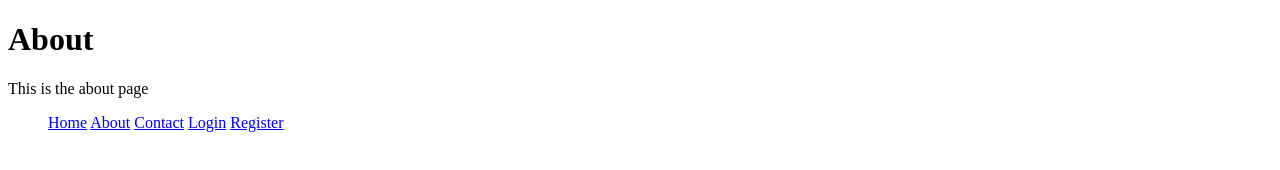
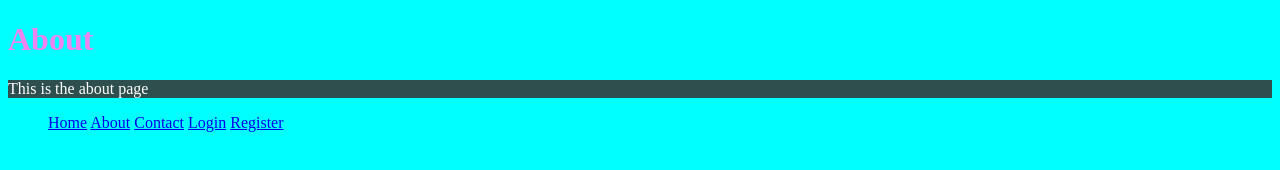
Before and after one commit to nec2dev/core_bank, a plain HTML site: page assets/pages/about.html in a window 1280 px wide. Drawn offline with Linux system fonts and the light colour scheme.

Commit message:
Aplique el estilo

```diff
--- /dev/null
+++ b/assets/css/style.css
@@ -0,0 +1,12 @@
+body {
+    background-color: cyan;
+}
+
+h1 {
+    color: violet;
+}
+
+p {
+    background-color: darkslategray;
+    color: white;
+}
--- a/assets/pages/about.html
+++ b/assets/pages/about.html
@@ -4,6 +4,7 @@
     <meta charset="UTF-8">
     <meta name="viewport" content="width=device-width, initial-scale=1.0">
     <title>About</title>
+    <link rel="stylesheet" href="../css/style.css">
 </head>
 <body>
     <h1>About</h1>
```
Also changed, not shown: assets/pages/contact.html (+1 -0 lines), assets/pages/login.html (+1 -0 lines), assets/pages/register.html (+1 -0 lines), index.html (+1 -1 lines).
